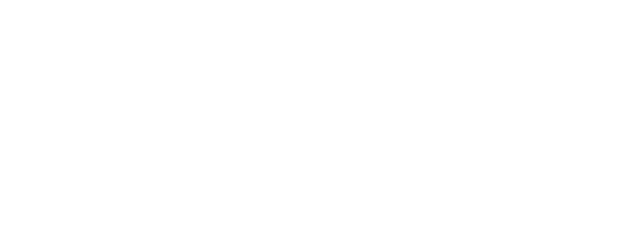
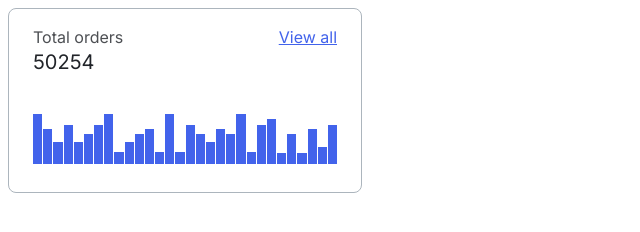
Before and after one commit to js-tasks-ru/htmlcss-20220317_starkhv, a website: page 04-lection2/01-histogram/index.html in a window 1280 px wide. Shown: the whole page, without its empty margins (0-640 px from the left). Drawn offline with Linux system fonts and the light colour scheme.

Commit message:
add solution for lec2-dz1-histogram

```diff
--- a/04-lection2/01-histogram/histogram.css
+++ b/04-lection2/01-histogram/histogram.css
@@ -0,0 +1,60 @@
+.histogram {
+  display: flex;
+  flex-direction: column;
+  width: 354px;
+  height: 185px;
+  background: var(--white);
+  border: 1px solid var(--grey-3);
+  box-sizing: border-box;
+  border-radius: 8px;
+  padding: 16px 24px 24px;
+}
+
+.histogram__caption {
+  display: flex;
+}
+
+.histogram__text {
+  font-family: 'Inter';
+  font-style: normal;
+  font-weight: 400;
+  font-size: 16px;
+  line-height: 24px;
+  color: var(--black);
+  opacity: 0.8;
+}
+
+.histogram__link {
+  font-family: 'Inter';
+  font-style: normal;
+  font-weight: 400;
+  font-size: 16px;
+  line-height: 24px;
+  text-align: right;
+  color: var(--blue);
+  margin-left: auto;
+}
+
+.histogram__title {
+  font-family: 'Inter';
+  font-style: normal;
+  font-weight: 400;
+  font-size: 20px;
+  line-height: 26px;
+  color: var(--black);
+  padding-bottom: 39px;
+}
+
+.histogram__body {
+  display: flex;
+  align-items: flex-end;
+  gap: 1px;
+  height: 50px;
+
+}
+
+.histogram__column {
+  min-width: 9px;
+  flex-grow: 1;
+  background: var(--blue);
+}
--- a/04-lection2/01-histogram/index.html
+++ b/04-lection2/01-histogram/index.html
@@ -2,10 +2,50 @@
 <!-- Страница с гистограммой -->
 <html lang="ru">
     <head>
+        <link rel="stylesheet" href="../../assets/css/normalize.css">
         <link rel="stylesheet" href="../../assets/css/main.css">
         <link rel="stylesheet" href="./histogram.css">
     </head>
     <body>
+        <div class="histogram">
+            <div class="histogram__caption">
+                <p class="histogram__text">Total orders</p>
+                <a href="#" class="histogram__link">View all</a>
+            </div>
+            <h4 class="histogram__title">50254</h4>
+            <div class="histogram__body">
+                <div class="histogram__column" style="height: 100%;"></div>
+                <div class="histogram__column" style="height: 70%;"></div>
+                <div class="histogram__column" style="height: 44%;"></div>
+                <div class="histogram__column" style="height: 78%;"></div>
+                <div class="histogram__column" style="height: 44%;"></div>
+                <div class="histogram__column" style="height: 60%;"></div>
+                <div class="histogram__column" style="height: 78%;"></div>
+                <div class="histogram__column" style="height: 100%;"></div>
+                <div class="histogram__column" style="height: 24%;"></div>
+                <div class="histogram__column" style="height: 44%;"></div>
+                <div class="histogram__column" style="height: 60%;"></div>
+                <div class="histogram__column" style="height: 70%;"></div>
+                <div class="histogram__column" style="height: 24%;"></div>
+                <div class="histogram__column" style="height: 100%;"></div>
+                <div class="histogram__column" style="height: 24%;"></div>
+                <div class="histogram__column" style="height: 78%;"></div>
+                <div class="histogram__column" style="height: 60%;"></div>
+                <div class="histogram__column" style="height: 44%;"></div>
+                <div class="histogram__column" style="height: 70%;"></div>
+                <div class="histogram__column" style="height: 60%;"></div>
+                <div class="histogram__column" style="height: 100%;"></div>
+                <div class="histogram__column" style="height: 24%;"></div>
+                <div class="histogram__column" style="height: 78%;"></div>
+                <div class="histogram__column" style="height: 90%;"></div>
+                <div class="histogram__column" style="height: 22%;"></div>
+                <div class="histogram__column" style="height: 60%;"></div>
+                <div class="histogram__column" style="height: 22%;"></div>
+                <div class="histogram__column" style="height: 70%;"></div>
+                <div class="histogram__column" style="height: 34%;"></div>
+                <div class="histogram__column" style="height: 78%;"></div>
+            </div>
 
+        </div>
     </body>
 </html>
```
Also changed, not shown: assets/css/normalize.css.
